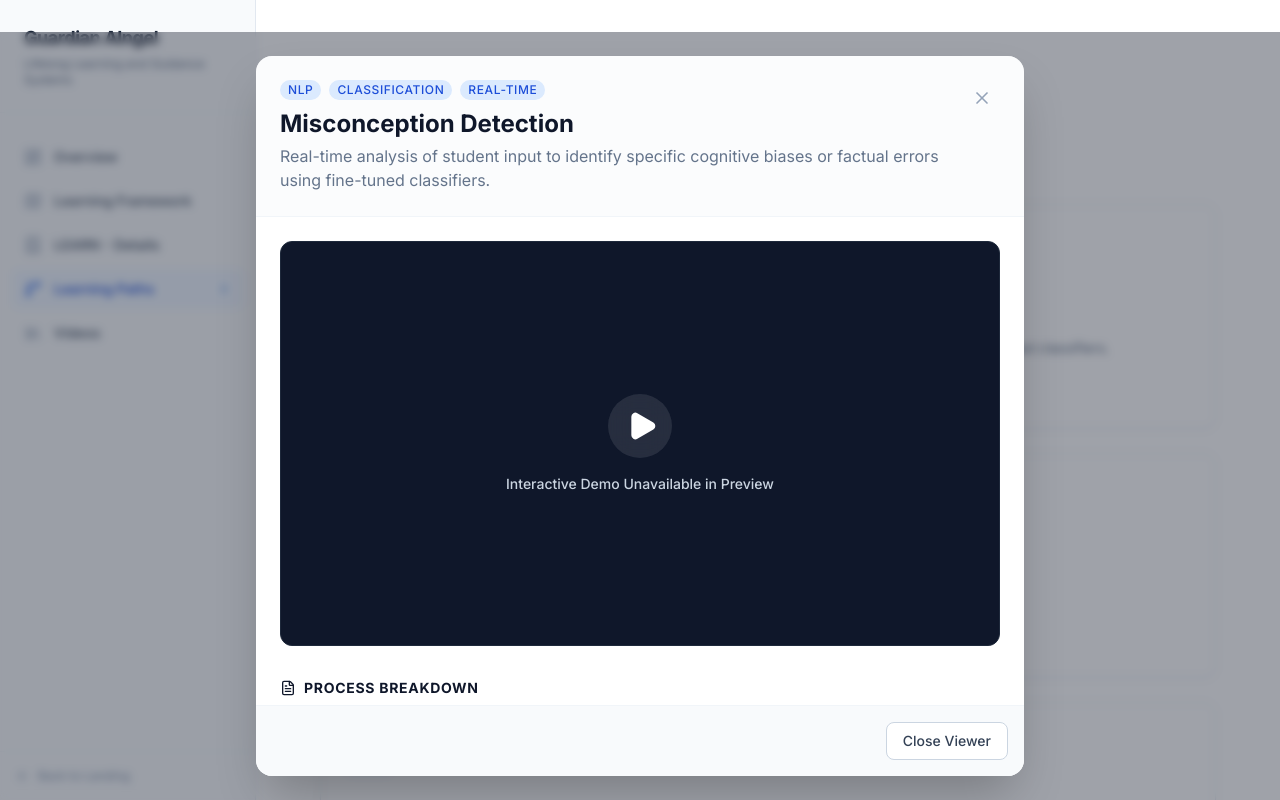
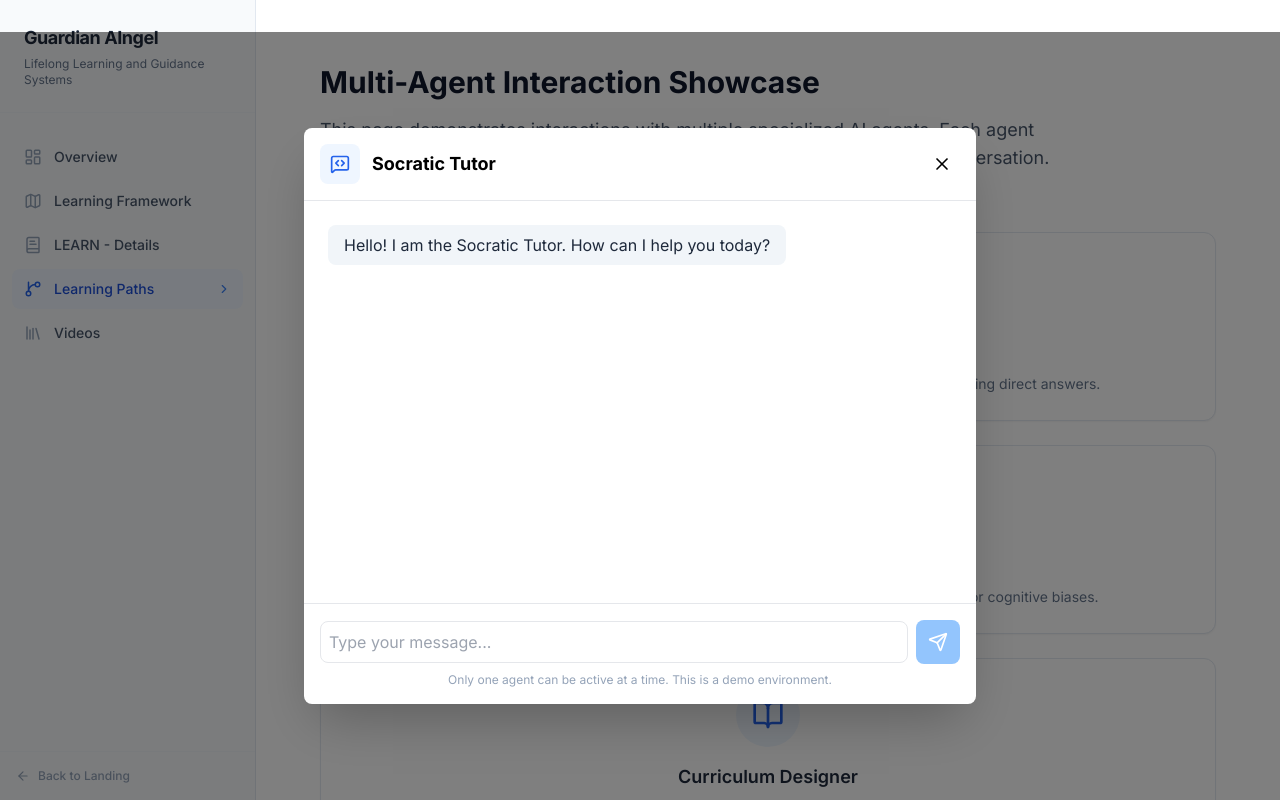
Before and after one commit to teacheragents/pc_web, a React (Vite) app: page /#/pcd/workflows in a window 1280 px wide. Both pictures are taken after a click on the element 768 px from the left and 316 px from the top of the page. Built offline with nearby package versions, Linux system fonts and the light colour scheme.

Commit message:
agent -base

```diff
--- /dev/null
+++ b/components/ChatPopup.tsx
@@ -0,0 +1,110 @@
+
+import React, { useState, useEffect, useRef } from 'react';
+import { X, Send } from 'lucide-react';
+
+export interface Agent {
+  id: string;
+  title: string;
+  description: string;
+  icon: React.ElementType;
+}
+
+interface Message {
+  sender: 'user' | 'agent';
+  text: string;
+}
+
+interface ChatPopupProps {
+  agent: Agent | null;
+  onClose: () => void;
+}
+
+const ChatPopup: React.FC<ChatPopupProps> = ({ agent, onClose }) => {
+  const [messages, setMessages] = useState<Message[]>([]);
+  const [input, setInput] = useState('');
+  const chatContainerRef = useRef<HTMLDivElement>(null);
+
+  useEffect(() => {
+    if (agent) {
+      setMessages([
+        { sender: 'agent', text: `Hello! I am the ${agent.title}. How can I help you today?` }
+      ]);
+    }
+  }, [agent]);
+
+  useEffect(() => {
+    if (chatContainerRef.current) {
+      chatContainerRef.current.scrollTop = chatContainerRef.current.scrollHeight;
+    }
+  }, [messages]);
+
+  const handleSend = async () => {
+    if (!input.trim() || !agent) return;
+
+    const userMessage: Message = { sender: 'user', text: input };
+    setMessages(prev => [...prev, userMessage]);
+    setInput('');
+
+    const backendUrl = 'https://your-fastapi-backend.com/chat';
+
+    try {
+      await new Promise(resolve => setTimeout(resolve, 500));
+      const agentResponse: Message = { sender: 'agent', text: `This is a mocked response for the ${agent.title} regarding "${input}". The real backend is not yet implemented.` };
+      setMessages(prev => [...prev, agentResponse]);
+
+    } catch (error) {
+      console.error("Error communicating with the backend:", error);
+      const errorResponse: Message = { sender: 'agent', text: 'Sorry, I am having trouble connecting to my brain right now.' };
+      setMessages(prev => [...prev, errorResponse]);
+    }
+  };
+
+  if (!agent) return null;
+
+  return (
+    <div className="fixed inset-0 bg-black bg-opacity-50 flex items-center justify-center z-50 animate-in fade-in duration-300">
+      <div className="bg-white rounded-lg shadow-2xl w-full max-w-2xl h-3/4 flex flex-col">
+        <header className="flex items-center justify-between p-4 border-b">
+          <div className="flex items-center space-x-3">
+             <div className="w-10 h-10 rounded-lg bg-blue-50 text-blue-600 flex items-center justify-center">
+                <agent.icon size={20} />
+              </div>
+            <h2 className="text-lg font-bold">{agent.title}</h2>
+          </div>
+          <button onClick={onClose} className="p-2 rounded-full hover:bg-slate-100">
+            <X size={20} />
+          </button>
+        </header>
+
+        <div ref={chatContainerRef} className="flex-1 p-6 space-y-4 overflow-y-auto">
+          {messages.map((msg, index) => (
+            <div key={index} className={`flex ${msg.sender === 'user' ? 'justify-end' : 'justify-start'}`}>
+              <div className={`rounded-lg px-4 py-2 max-w-lg ${msg.sender === 'user' ? 'bg-blue-500 text-white' : 'bg-slate-100 text-slate-800'}`}>
+                {msg.text}
+              </div>
+            </div>
+          ))}
+        </div>
+
+        <footer className="p-4 border-t">
+          <div className="flex items-center space-x-2">
+            <input
+              type="text"
+              value={input}
+              onChange={(e) => setInput(e.target.value)}
+              onKeyPress={(e) => e.key === 'Enter' && handleSend()}
+              placeholder="Type your message..."
+              className="flex-1 p-2 border rounded-lg focus:outline-none focus:ring-2 focus:ring-blue-500"
+            />
+            <button onClick={handleSend} className="p-3 bg-blue-500 text-white rounded-lg hover:bg-blue-600 disabled:bg-blue-300" disabled={!input.trim()}>
+              <Send size={20} />
+            </button>
+          </div>
+          <p className="text-xs text-slate-400 mt-2 text-center">Only one agent can be active at a time. This is a demo environment.</p>
+        </footer>
+      </div>
+    </div>
+  );
+};
+
+export default ChatPopup;
--- a/pages/pcd/WorkflowsPage.tsx
+++ b/pages/pcd/WorkflowsPage.tsx
@@ -1,104 +1,79 @@
 import React, { useState } from 'react';
-import { ArrowRight, Bot, BrainCircuit, MessageSquareCode } from 'lucide-react';
-import WorkflowModal, { Workflow } from '../../components/WorkflowModal';
+import { Bot, BrainCircuit, MessageSquareCode, Code, BookOpen } from 'lucide-react';
+import ChatPopup, { Agent } from '../../components/ChatPopup'; // Adjust path as needed
 
-// Mock Data for Workflows
-const workflowsData: Workflow[] = [
+const agentData: Agent[] = [
   {
-    id: 'wf_001',
-    title: 'Misconception Detection',
-    description: 'Real-time analysis of student input to identify specific cognitive biases or factual errors using fine-tuned classifiers.',
-    tags: ['NLP', 'Classification', 'Real-time'],
-    steps: [
-      { title: 'Input Ingestion', description: 'Student natural language response is captured and tokenized.' },
-      { title: 'Vector Embedding', description: 'Input is mapped to latent space using a specialized BERT model.' },
-      { title: 'Neighbor Search', description: 'System queries the vector database for nearest "known misconception" centroids.' },
-      { title: 'Confidence Scoring', description: 'If similarity > 0.85, the specific misconception flag is raised for the tutor agent.' }
-    ]
+    id: 'agent_001',
+    title: 'Socratic Tutor',
+    description: 'Guides students toward self-discovery by asking probing questions instead of giving direct answers.',
+    icon: MessageSquareCode,
   },
   {
-    id: 'wf_002',
-    title: 'Socratic Dialogue Gen',
-    description: 'Generates probing questions rather than direct answers to guide students toward self-correction.',
-    tags: ['GenAI', 'Pedagogy', 'RLHF'],
-    steps: [
-      { title: 'Context Retrieval', description: 'Current lesson goal and student history are loaded into context window.' },
-      { title: 'Strategy Selection', description: 'Policy network selects "Hint", "Prompt", or "Counter-example" strategy.' },
-      { title: 'Response Generation', description: 'LLM generates 3 candidate responses constrained by the strategy.' },
-      { title: 'Pedagogical Filter', description: 'Secondary model ranks responses based on reading level and tone.' }
-    ]
+    id: 'agent_002',
+    title: 'Misconception Detector',
+    description: 'Analyzes student input in real-time to spot and flag common misunderstandings or cognitive biases.',
+    icon: BrainCircuit,
   },
   {
-    id: 'wf_003',
-    title: 'Curriculum Adaptation',
-    description: 'Dynamically re-orders the learning graph based on performance velocity and knowledge gaps.',
-    tags: ['Graph Theory', 'Adaptive', 'Long-term'],
-    steps: [
-      { title: 'State Assessment', description: 'Bayesian Knowledge Tracing updates probability of mastery for current node.' },
-      { title: 'Prerequisite Check', description: 'Graph traversal checks all upstream dependencies.' },
-      { title: 'Path Optimization', description: 'A* search algorithm finds the shortest path to goal state avoiding "blocked" (unlearned) nodes.' },
-      { title: 'Content Delivery', description: 'Next best learning activity is served to the frontend.' }
-    ]
-  }
+    id: 'agent_003',
+    title: 'Curriculum Designer',
+    description: 'Dynamically adjusts the learning path and content sequence based on a student\'s performance and progress.',
+    icon: BookOpen,
+  },
+  {
+    id: 'agent_004',
+    title: 'Code Debugger',
+    description: 'Helps students identify and understand errors in their code by providing hints and explanations.',
+    icon: Code,
+  },
 ];
 
-const WorkflowsPage: React.FC = () => {
-  const [selectedWorkflow, setSelectedWorkflow] = useState<Workflow | null>(null);
+const AgenticWorkflowsPage: React.FC = () => {
+  const [activeAgent, setActiveAgent] = useState<Agent | null>(null);
 
-  const getIcon = (id: string) => {
-     switch(id) {
-        case 'wf_001': return BrainCircuit;
-        case 'wf_002': return MessageSquareCode;
-        default: return Bot;
-     }
-  }
+  const handleAgentClick = (agent: Agent) => {
+    setActiveAgent(agent);
+  };
+
+  const handleClosePopup = () => {
+    setActiveAgent(null);
+  };
 
   return (
     <div className="space-y-8 animate-in fade-in slide-in-from-bottom-8 duration-500">
-      <header className="max-w-2xl">
-        <h1 className="text-3xl font-bold text-slate-900 mb-4">AI Workflows</h1>
+      <header className="max-w-3xl">
+        <h1 className="text-3xl font-bold text-slate-900 mb-4">Multi-Agent Interaction Showcase</h1>
         <p className="text-lg text-slate-600">
-          Explore the specific algorithmic pipelines that power the intelligent tutoring system.
-          Click on a workflow to view the step-by-step logic.
+          This page demonstrates interactions with multiple specialized AI agents. Each agent possesses a different context and expertise. Click on an agent to start a conversation. Note: Only one agent can be active at a time.
         </p>
       </header>
 
-      <div className="grid grid-cols-1 md:grid-cols-2 lg:grid-cols-3 gap-6">
-        {workflowsData.map((workflow) => {
-          const Icon = getIcon(workflow.id);
-          return (
+      <div className="grid grid-cols-1 md:grid-cols-2 lg:grid-cols-4 gap-6">
+        {agentData.map((agent) => (
           <div
-              key={workflow.id}
-              onClick={() => setSelectedWorkflow(workflow)}
-              className="group bg-white rounded-xl border border-slate-200 p-6 shadow-sm hover:shadow-md hover:border-blue-300 transition-all cursor-pointer flex flex-col h-full"
+            key={agent.id}
+            onClick={() => handleAgentClick(agent)}
+            className="group bg-white rounded-xl border border-slate-200 p-6 shadow-sm hover:shadow-lg hover:border-blue-500 transition-all cursor-pointer flex flex-col h-full text-center items-center"
           >
-              <div className="w-12 h-12 rounded-lg bg-blue-50 text-blue-600 flex items-center justify-center mb-6 group-hover:scale-110 transition-transform duration-300">
-                <Icon size={24} />
+            <div className="w-16 h-16 rounded-full bg-blue-50 text-blue-600 flex items-center justify-center mb-4 group-hover:scale-110 transition-transform duration-300">
+              <agent.icon size={32} />
             </div>
 
-              <h3 className="text-lg font-bold text-slate-900 mb-2 group-hover:text-blue-600 transition-colors">
-                {workflow.title}
+            <h3 className="text-lg font-semibold text-slate-800 mb-2 group-hover:text-blue-600">
+              {agent.title}
             </h3>
 
-              <p className="text-sm text-slate-500 leading-relaxed mb-6 flex-1">
-                {workflow.description}
+            <p className="text-sm text-slate-500 leading-relaxed flex-1">
+              {agent.description}
             </p>
-
-              <div className="flex items-center text-sm font-semibold text-blue-600 opacity-0 group-hover:opacity-100 transform translate-y-2 group-hover:translate-y-0 transition-all">
-                View Architecture <ArrowRight size={16} className="ml-2" />
           </div>
-            </div>
-          );
-        })}
+        ))}
       </div>
 
-      {/* Modal Integration */}
-      <WorkflowModal
-        workflow={selectedWorkflow}
-        onClose={() => setSelectedWorkflow(null)}
-      />
+      <ChatPopup agent={activeAgent} onClose={handleClosePopup} />
     </div>
   );
 };
 
-export default WorkflowsPage;
+export default AgenticWorkflowsPage;
```
Lines whose indentation alone changed are shown as unchanged.
